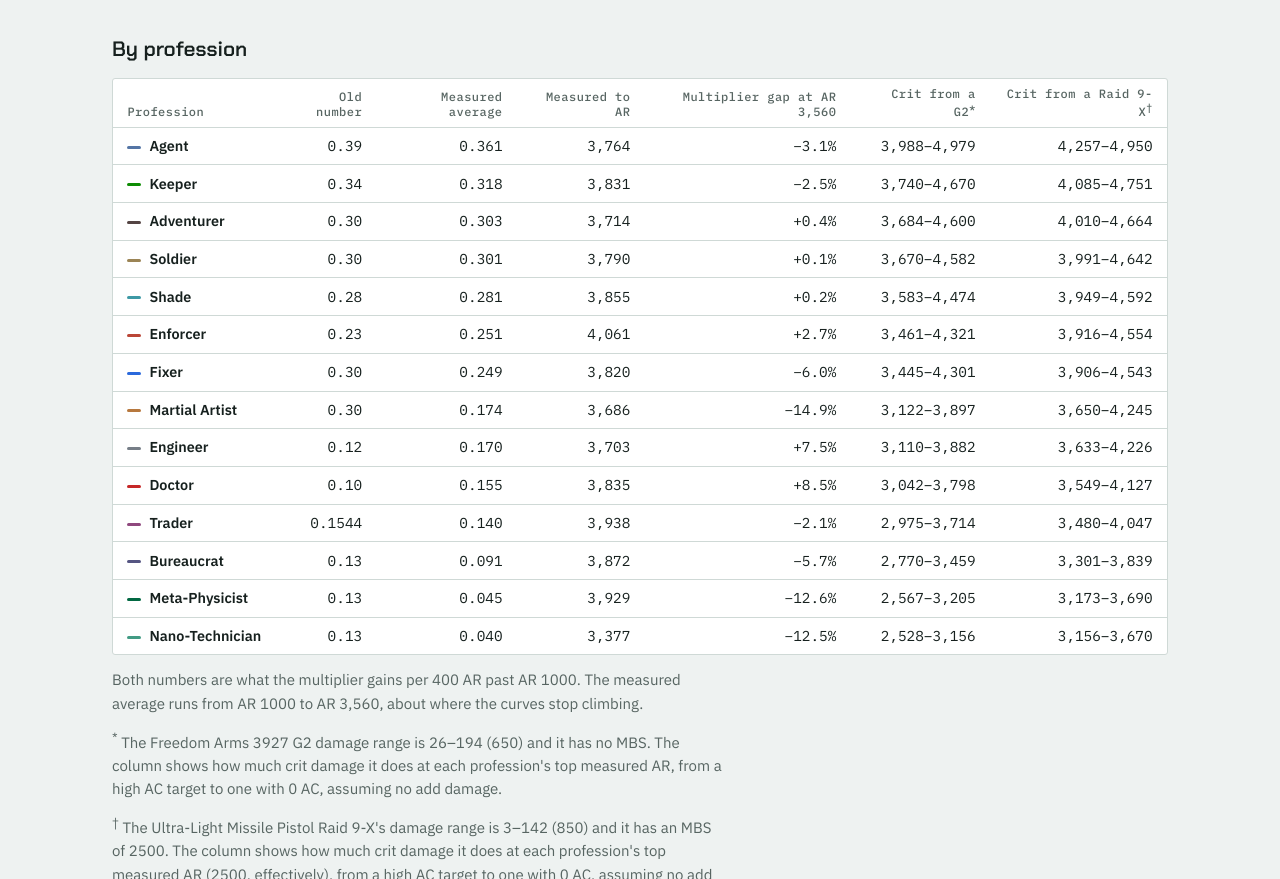
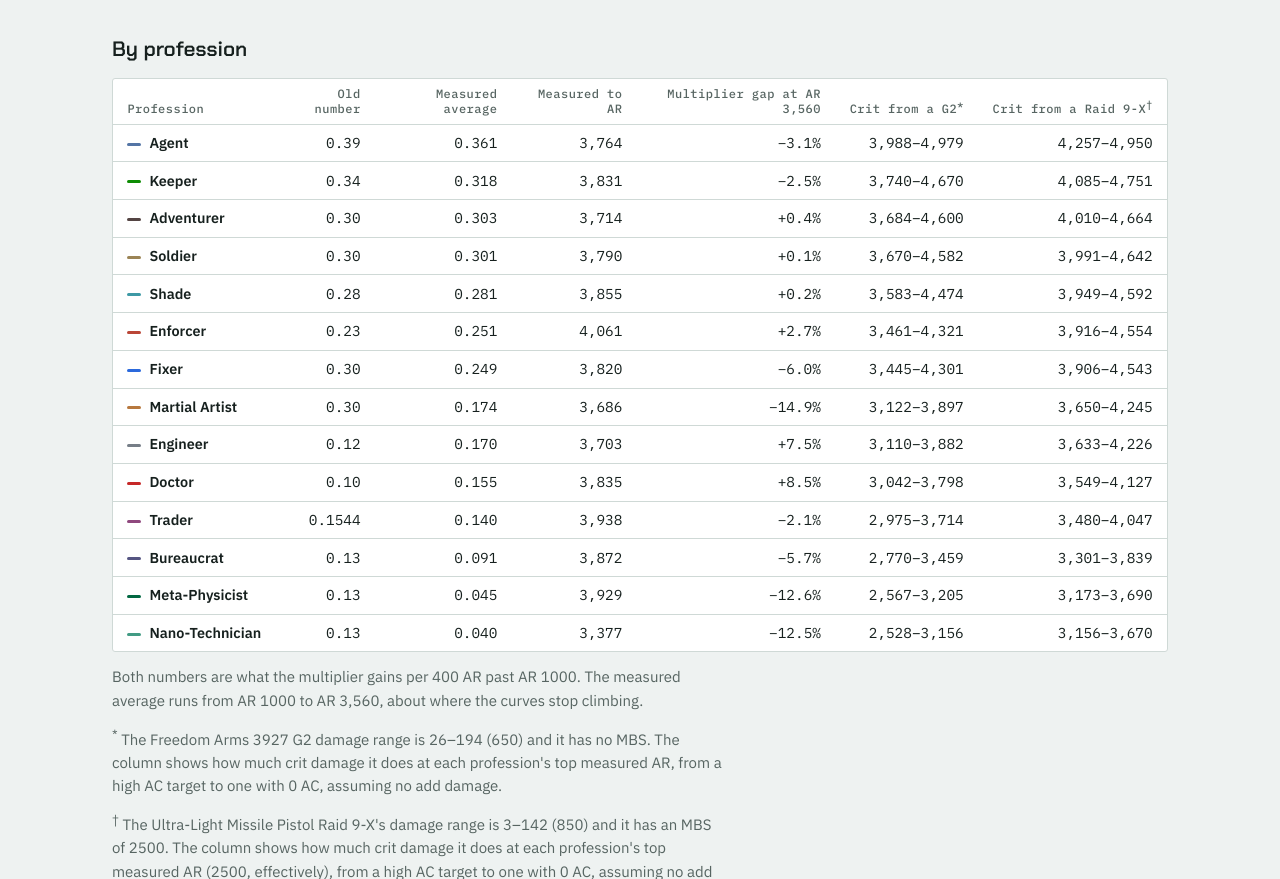
Before and after one commit to Anarchaeology/theory, a plain HTML site: page ar-multiplier.html in a window 1280 px wide. Shown: the part 881-1760 px from the top of the page. Drawn offline with Linux system fonts and the light colour scheme.

Commit message:
Crit chart labels follow dark mode; crit headings on one line
The curve names drawn in the crit chart had no style of their own, so SVG drew them black, unreadable on the dark page. They now take the page's text color in both themes.

The AR table's two crit headings stay on one line from 960px up, where the table still fits without scrolling; the longer headings beside them wrap instead.

```diff
--- a/ar-multiplier.html
+++ b/ar-multiplier.html
@@ -66,8 +66,8 @@
             <th>Measured average</th>
             <th>Measured to AR</th>
             <th>Multiplier gap at AR 3,560</th>
-            <th>Crit from a G2<sup>*</sup></th>
-            <th>Crit from a Raid 9-X<sup>†</sup></th>
+            <th class="one-line">Crit from a G2<sup>*</sup></th>
+            <th class="one-line">Crit from a Raid 9-X<sup>†</sup></th>
           </tr>
         </thead>
         <tbody id="by-prof"></tbody>
--- a/theory.css
+++ b/theory.css
@@ -129,6 +129,8 @@ section > h2 { font-size: 1.3rem; }
 .plot .axisline { stroke: var(--axis); stroke-width: 1; }
 .plot .tick { fill: var(--muted); font: 11px var(--mono); font-variant-numeric: tabular-nums; }
 .plot .axis-title { fill: var(--muted); font: 12px var(--body); }
+/* A curve's name written beside it: the page's text color, so it reads in both themes (SVG text is black otherwise). */
+.plot .label { fill: var(--ink); }
 .plot .measured { fill: none; stroke: var(--c); stroke-width: 2; stroke-linejoin: round; stroke-linecap: round; }
 .plot .old, .plot .other { fill: none; stroke: var(--c); stroke-width: 1.5; stroke-dasharray: 5 4; opacity: 0.7; }
 .plot .reading { fill: var(--c); stroke: var(--surface); stroke-width: 1.5; }
@@ -193,6 +195,8 @@ input[type="range"] { accent-color: var(--notum); flex: 1 1 12rem; min-width: 8r
 table.tbl { border-collapse: collapse; width: 100%; font-size: 0.9rem; }
 .tbl th, .tbl td { padding: 0.45rem 0.9rem; text-align: right; white-space: nowrap; border-bottom: 1px solid var(--line); }
 .tbl thead th { font: 500 0.75rem var(--mono); letter-spacing: 0.04em; color: var(--muted); vertical-align: bottom; white-space: normal; }
+/* A short heading kept whole where the screen has the room; the longer ones beside it wrap to make it. */
+@media (min-width: 960px) { .tbl thead th.one-line { white-space: nowrap; } }
 .tbl th:first-child, .tbl td:first-child { text-align: left; }
 .tbl tbody tr:last-child td, .tbl tbody tr:last-child th { border-bottom: 0; }
 .tbl tbody th { font-weight: 600; }
```
